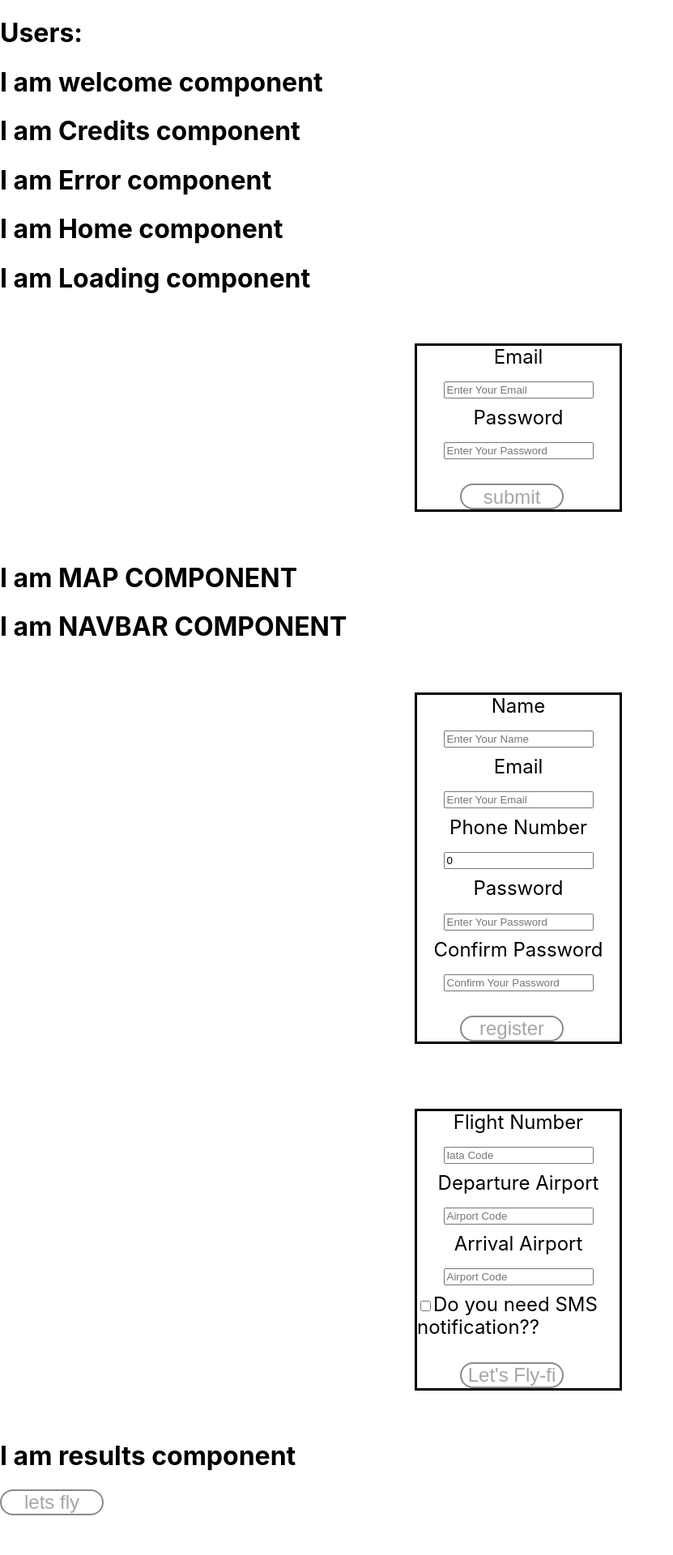
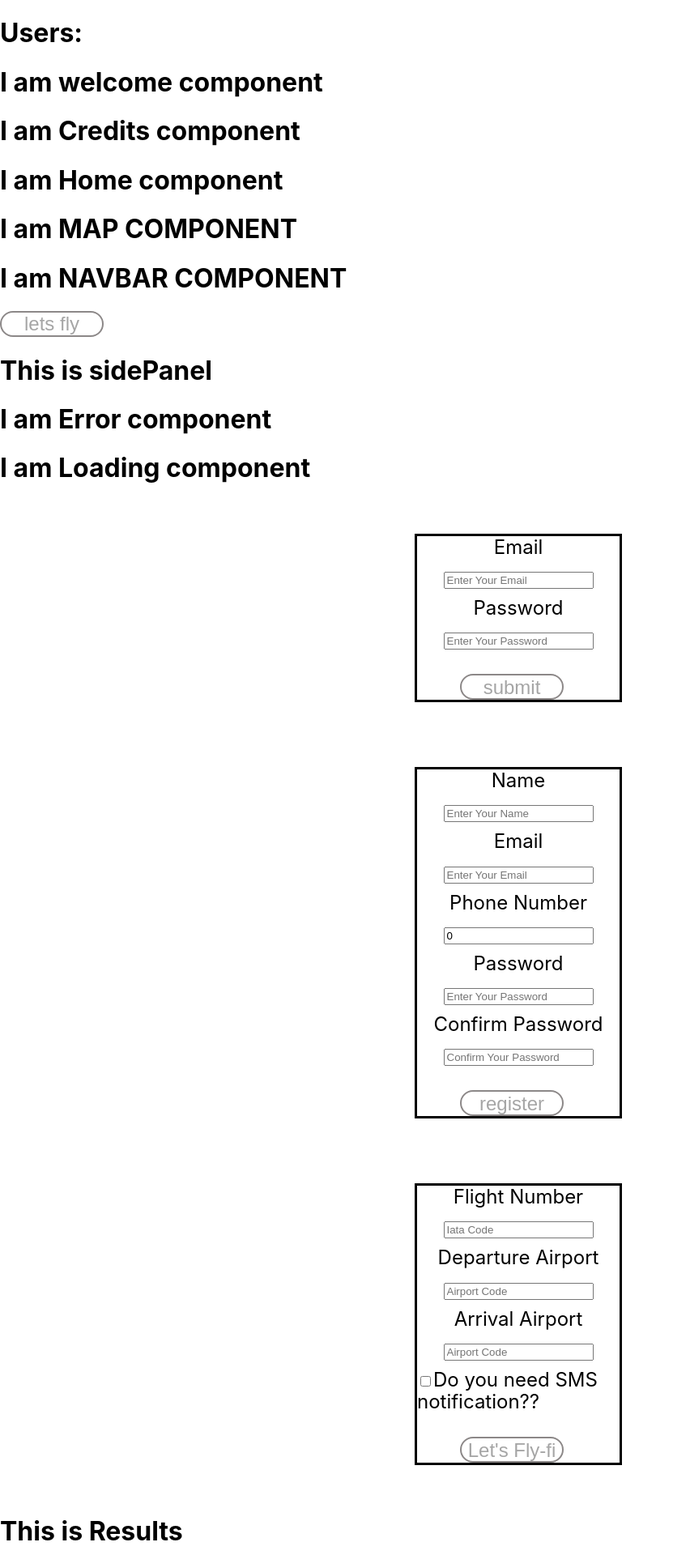
Before and after one commit to defsax/fly-fi, a React (Create React App) app in the folder frontend/: page / in a window 1280 px wide. Shown: the top 1920 px of the page at 81% size, without its empty margins (0-831 px from the left). Before the commit the page ends 1871 px from the top, so only its background shows below. Built offline with nearby package versions, Linux system fonts and the light colour scheme; no server answers.

Commit message:
new file created for sidebar component

```diff
--- a/frontend/src/components/Welcome.jsx
+++ b/frontend/src/components/Welcome.jsx
@@ -1,14 +1,9 @@
 import React from "react";
 import Credits from "./home/Credits"
-import Error from "./home/Error"
 import Home from "./home/Home"
-import Loading from "./home/Loading"
-import Login from "./home/Login"
 import Map from "./home/Map"
 import Nav from "./home/Nav"
-import Register from "./home/Register"
-import Search from "./home/Search"
-import Results from "./home/Results"
+import SidePanel from "./home/sidePanel/index"
 import Button from "./Button"
 
 export default function Welcome() {
@@ -16,16 +11,11 @@ export default function Welcome() {
     <div>
       <h1>I am welcome component  </h1>
       <Credits />
-      <Error />
       <Home />
-      <Loading />
-      <Login />
       <Map />
       <Nav />
-      <Register />
-      <Search />
-      <Results />
       <Button disabled={true} text ={'lets fly'}/>
+      <SidePanel />
     </div>
   )
 }
--- a/frontend/src/components/home/Results.jsx
+++ /dev/null
@@ -1,7 +0,0 @@
-import React from "react";
-
-export default function Results() {
-  return(
-    <h1>I am results component</h1>
-  )
-}
--- a/frontend/src/components/home/Login.jsx
+++ b/frontend/src/components/home/sidePanel/Login.jsx
@@ -1,6 +1,6 @@
 import React, { useState } from "react";
 import Form from "react-bootstrap/Form";
-import Button from "../Button";
+import Button from "../../Button";
 import "./Login.scss";
 
 export default function Login() {
--- a/frontend/src/components/home/Register.jsx
+++ b/frontend/src/components/home/sidePanel/Register.jsx
@@ -1,7 +1,7 @@
 import React, { useState } from "react";
 import axios from 'axios';
 import Form from "react-bootstrap/Form";
-import Button from "../Button";
+import Button from "../../Button";
 import "./Login.scss";
 
 export default function Register() {
--- /dev/null
+++ b/frontend/src/components/home/sidePanel/Results.jsx
@@ -0,0 +1,25 @@
+import React, { useState } from "react";
+
+export default function Results(props) {
+  //const { label, value } = props;
+
+
+  const panel = function(label, value) {
+    return (
+      <section className="resultPanel" >
+          <h3 className="resultPanel-header">{label}</h3>
+          <p className="resultPanel-value">{value}</p>
+      </section>
+    )
+  }
+  const header = function() {
+
+  }
+
+
+
+    return (
+      <h1>This is Results</h1>
+
+    )
+  }
--- a/frontend/src/components/home/Search.jsx
+++ b/frontend/src/components/home/sidePanel/Search.jsx
@@ -1,6 +1,6 @@
 import React, { useState } from "react";
 import Form from "react-bootstrap/Form";
-import Button from "../Button";
+import Button from "../../Button";
 import "./Login.scss";
 
 export default function Search() {
--- /dev/null
+++ b/frontend/src/components/home/sidePanel/index.jsx
@@ -0,0 +1,22 @@
+import React from "react";
+import Error from "./Error"
+import Loading from "./Loading"
+import Login from "./Login"
+import Register from "./Register"
+import Results from "./Results"
+import Search from "./Search"
+
+export default function SidePanel(props) {
+
+  return(
+    <div>
+      <h1>This is sidePanel</h1>
+      <Error />
+      <Loading />
+      <Login />
+      <Register />
+      <Search />
+      <Results />
+    </div>
+  )
+}
```
Also changed, not shown: frontend/src/components/home/sidePanel/Error.jsx (renamed from frontend/src/components/home/Error.jsx), frontend/src/components/home/sidePanel/Loading.jsx (renamed from frontend/src/components/home/Loading.jsx), frontend/src/components/home/sidePanel/Login.scss (renamed from frontend/src/components/home/Login.scss).
